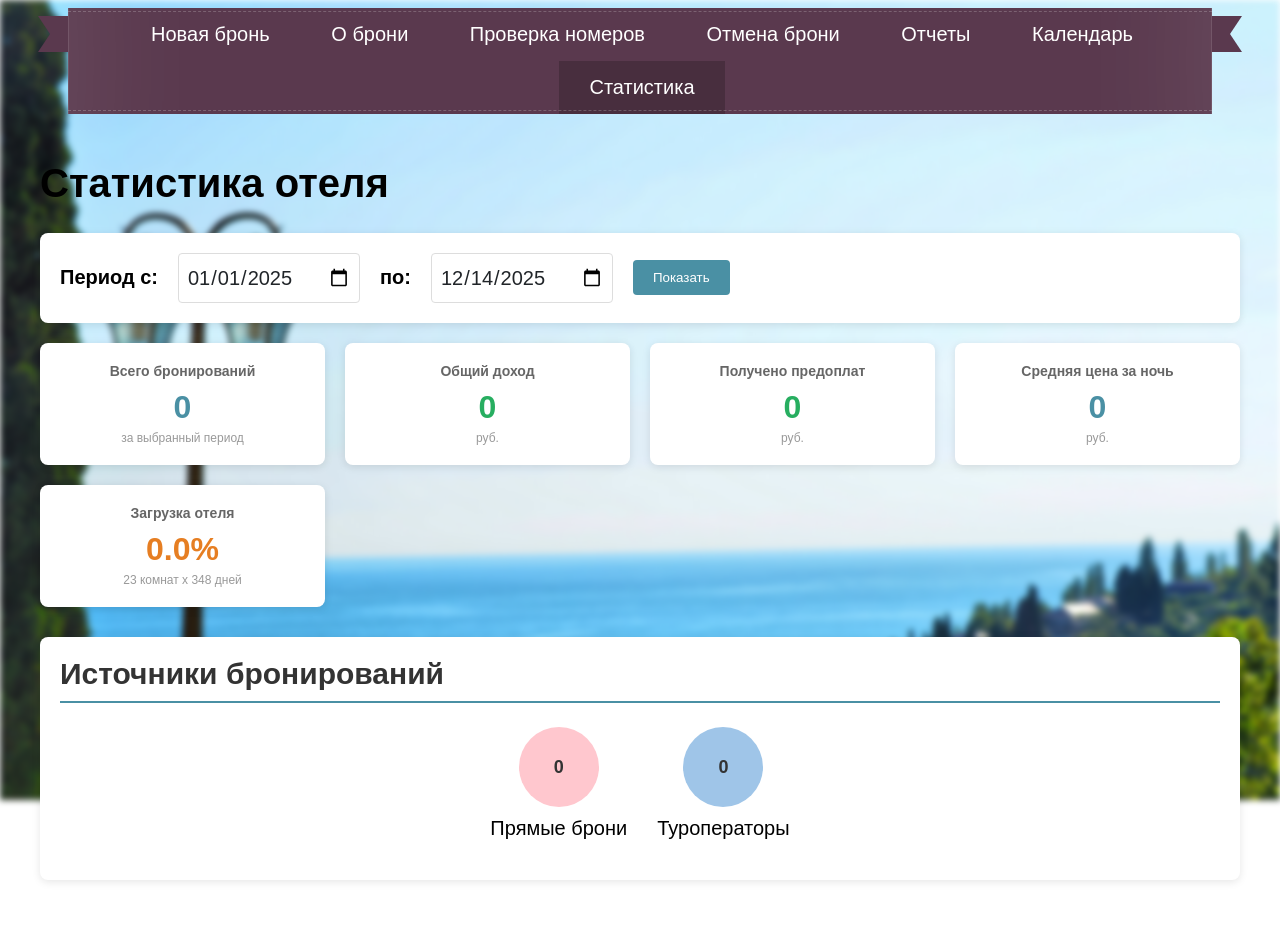
After one commit to LChrist7/LHotel, a Flask app: page /stats in a window 1280 px wide. The commit adds this page. Run offline with Flask 2, Linux system fonts and the light colour scheme; data comes from the database, SQL or seed files in the repository.

Commit message:
feat: добавлена страница статистики отеля
- Новая страница /stats с аналитикой
- Общее количество бронирований и доход за период
- Процент загрузки отеля
- Соотношение прямых броней и туроператоров
- Топ популярных комнат
- Статистика по месяцам

```diff
--- a/main.py
+++ b/main.py
@@ -291,6 +291,27 @@ def index():
         return render_template('index.html')
 
 
+@app.route("/stats", methods=["GET", "POST"])
+def stats():
+    today = date.today()
+    # По умолчанию статистика за текущий год
+    if request.method == 'POST':
+        start_date = request.form.get('start_date', f'{today.year}-01-01')
+        end_date = request.form.get('end_date', str(today))
+    else:
+        start_date = request.args.get('start_date', f'{today.year}-01-01')
+        end_date = request.args.get('end_date', str(today))
+
+    db = get_db()
+    dbase = DBSQL.DBSQL(db)
+    statistics = dbase.get_statistics(start_date, end_date)
+
+    return render_template('stats.html',
+                           stats=statistics,
+                           start_date=start_date,
+                           end_date=end_date)
+
+
 @app.route("/calendar", methods=["GET", "POST"])
 def calendar():
     today = date.today()
--- a/templates/calendar.html
+++ b/templates/calendar.html
@@ -115,6 +115,7 @@
                 <li><a href="/cancel">Отмена брони</a></li>
                 <li><a href="/check">Отчеты</a></li>
                 <li><a href="/calendar" class="current">Календарь</a></li>
+                <li><a href="/stats">Статистика</a></li>
             </ul>
         </nav>
 
--- a/templates/cancel.html
+++ b/templates/cancel.html
@@ -16,6 +16,7 @@
                 <li><a href="/cancel" class="current">Отмена брони</a></li>
                 <li><a href="/check">Отчеты</a></li>
                 <li><a href="/calendar">Календарь</a></li>
+                <li><a href="/stats">Статистика</a></li>
             </ul>
         </nav>
         <div class="divcancel">
--- a/templates/change.html
+++ b/templates/change.html
@@ -27,6 +27,7 @@
                 <li><a href="/cancel">Отмена брони</a></li>
                 <li><a href="/check">Отчеты</a></li>
                 <li><a href="/calendar">Календарь</a></li>
+                <li><a href="/stats">Статистика</a></li>
             </ul>
         </nav>
         <h1 class="h1new">О бронировании</h1>
--- a/templates/check.html
+++ b/templates/check.html
@@ -16,6 +16,7 @@
                 <li><a href="/cancel">Отмена брони</a></li>
                 <li><a href="/check" class="current">Отчеты</a></li>
                 <li><a href="/calendar">Календарь</a></li>
+                <li><a href="/stats">Статистика</a></li>
             </ul>
         </nav>
         <div class="divcheck">
--- a/templates/index.html
+++ b/templates/index.html
@@ -27,6 +27,7 @@
                 <li><a href="/cancel">Отмена брони</a></li>
                 <li><a href="/check">Отчеты</a></li>
                 <li><a href="/calendar">Календарь</a></li>
+                <li><a href="/stats">Статистика</a></li>
             </ul>
         </nav>
         <h1 class="h1new">Новое бронирование</h1>
--- a/templates/search.html
+++ b/templates/search.html
@@ -16,6 +16,7 @@
                 <li><a href="/cancel">Отмена брони</a></li>
                 <li><a href="/check">Отчеты</a></li>
                 <li><a href="/calendar">Календарь</a></li>
+                <li><a href="/stats">Статистика</a></li>
             </ul>
         </nav>
         <div class="divsearch">
--- /dev/null
+++ b/templates/stats.html
@@ -0,0 +1,279 @@
+<!DOCTYPE html>
+<html>
+    <head>
+        <link type="text/css" href="{{url_for('static', filename='css/styles.css')}}" rel="stylesheet">
+        <title>Статистика - Отель</title>
+        <style>
+            .stats-container {
+                padding: 20px;
+                max-width: 1200px;
+                margin: 0 auto;
+            }
+            .stats-form {
+                background: white;
+                padding: 20px;
+                border-radius: 8px;
+                box-shadow: 0 2px 8px rgba(0,0,0,0.1);
+                margin-bottom: 20px;
+                display: flex;
+                gap: 20px;
+                align-items: center;
+                flex-wrap: wrap;
+            }
+            .stats-form label {
+                font-weight: bold;
+            }
+            .stats-form input[type="date"] {
+                padding: 8px;
+                border: 1px solid #ddd;
+                border-radius: 4px;
+            }
+            .stats-form button {
+                padding: 10px 20px;
+                background: #4a90a4;
+                color: white;
+                border: none;
+                border-radius: 4px;
+                cursor: pointer;
+            }
+            .stats-form button:hover {
+                background: #3a7a94;
+            }
+            .stats-grid {
+                display: grid;
+                grid-template-columns: repeat(auto-fit, minmax(250px, 1fr));
+                gap: 20px;
+                margin-bottom: 30px;
+            }
+            .stat-card {
+                background: white;
+                padding: 20px;
+                border-radius: 8px;
+                box-shadow: 0 2px 8px rgba(0,0,0,0.1);
+                text-align: center;
+            }
+            .stat-card h3 {
+                margin: 0 0 10px 0;
+                color: #666;
+                font-size: 14px;
+            }
+            .stat-card .value {
+                font-size: 32px;
+                font-weight: bold;
+                color: #4a90a4;
+            }
+            .stat-card .value.revenue {
+                color: #27ae60;
+            }
+            .stat-card .value.occupancy {
+                color: #e67e22;
+            }
+            .stat-card .subtitle {
+                font-size: 12px;
+                color: #999;
+                margin-top: 5px;
+            }
+            .stats-section {
+                background: white;
+                padding: 20px;
+                border-radius: 8px;
+                box-shadow: 0 2px 8px rgba(0,0,0,0.1);
+                margin-bottom: 20px;
+            }
+            .stats-section h2 {
+                margin-top: 0;
+                color: #333;
+                border-bottom: 2px solid #4a90a4;
+                padding-bottom: 10px;
+            }
+            .stats-table {
+                width: 100%;
+                border-collapse: collapse;
+            }
+            .stats-table th, .stats-table td {
+                padding: 12px;
+                text-align: left;
+                border-bottom: 1px solid #eee;
+            }
+            .stats-table th {
+                background: #f5f5f5;
+                font-weight: bold;
+            }
+            .stats-table tr:hover {
+                background: #f9f9f9;
+            }
+            .bar-chart {
+                display: flex;
+                align-items: center;
+                gap: 10px;
+                margin: 5px 0;
+            }
+            .bar {
+                height: 24px;
+                background: #4a90a4;
+                border-radius: 4px;
+                min-width: 5px;
+            }
+            .bar.tour {
+                background: #9FC5E8;
+            }
+            .bar.direct {
+                background: #FFC7CE;
+            }
+            .pie-chart {
+                display: flex;
+                justify-content: center;
+                gap: 30px;
+                margin: 20px 0;
+            }
+            .pie-segment {
+                text-align: center;
+            }
+            .pie-segment .circle {
+                width: 80px;
+                height: 80px;
+                border-radius: 50%;
+                display: flex;
+                align-items: center;
+                justify-content: center;
+                color: white;
+                font-weight: bold;
+                font-size: 18px;
+                margin: 0 auto 10px;
+            }
+            .pie-segment .circle.direct {
+                background: #FFC7CE;
+                color: #333;
+            }
+            .pie-segment .circle.tour {
+                background: #9FC5E8;
+                color: #333;
+            }
+        </style>
+    </head>
+    <body>
+        <div class="bg-ex-blur">
+            <div class="img-blur"></div>
+        </div>
+        <nav class="top-menu">
+            <ul class="menu-main">
+                <li><a href="/">Новая бронь</a></li>
+                <li><a href="/change">О брони</a></li>
+                <li><a href="/search">Проверка номеров</a></li>
+                <li><a href="/cancel">Отмена брони</a></li>
+                <li><a href="/check">Отчеты</a></li>
+                <li><a href="/calendar">Календарь</a></li>
+                <li><a href="/stats" class="current">Статистика</a></li>
+            </ul>
+        </nav>
+
+        <div class="stats-container">
+            <h1>Статистика отеля</h1>
+
+            <form class="stats-form" method="post" action="/stats">
+                <label>Период с:</label>
+                <input type="date" name="start_date" value="{{ start_date }}">
+                <label>по:</label>
+                <input type="date" name="end_date" value="{{ end_date }}">
+                <button type="submit">Показать</button>
+            </form>
+
+            {% if stats %}
+            <div class="stats-grid">
+                <div class="stat-card">
+                    <h3>Всего бронирований</h3>
+                    <div class="value">{{ stats.total_bookings }}</div>
+                    <div class="subtitle">за выбранный период</div>
+                </div>
+                <div class="stat-card">
+                    <h3>Общий доход</h3>
+                    <div class="value revenue">{{ "{:,.0f}".format(stats.total_revenue) }}</div>
+                    <div class="subtitle">руб.</div>
+                </div>
+                <div class="stat-card">
+                    <h3>Получено предоплат</h3>
+                    <div class="value revenue">{{ "{:,.0f}".format(stats.total_prepaid) }}</div>
+                    <div class="subtitle">руб.</div>
+                </div>
+                <div class="stat-card">
+                    <h3>Средняя цена за ночь</h3>
+                    <div class="value">{{ "{:,.0f}".format(stats.avg_price) }}</div>
+                    <div class="subtitle">руб.</div>
+                </div>
+                <div class="stat-card">
+                    <h3>Загрузка отеля</h3>
+                    <div class="value occupancy">{{ stats.occupancy }}%</div>
+                    <div class="subtitle">{{ stats.total_rooms }} комнат x {{ stats.total_days }} дней</div>
+                </div>
+            </div>
+
+            <div class="stats-section">
+                <h2>Источники бронирований</h2>
+                <div class="pie-chart">
+                    <div class="pie-segment">
+                        <div class="circle direct">{{ stats.direct_bookings }}</div>
+                        <div>Прямые брони</div>
+                    </div>
+                    <div class="pie-segment">
+                        <div class="circle tour">{{ stats.tour_bookings }}</div>
+                        <div>Туроператоры</div>
+                    </div>
+                </div>
+            </div>
+
+            {% if stats.top_rooms %}
+            <div class="stats-section">
+                <h2>Популярные комнаты</h2>
+                <table class="stats-table">
+                    <thead>
+                        <tr>
+                            <th>Комната</th>
+                            <th>Бронирований</th>
+                            <th>Доход</th>
+                        </tr>
+                    </thead>
+                    <tbody>
+                        {% for room in stats.top_rooms %}
+                        <tr>
+                            <td><strong>{{ room.room }}</strong></td>
+                            <td>{{ room.count }}</td>
+                            <td>{{ "{:,.0f}".format(room.revenue or 0) }} руб.</td>
+                        </tr>
+                        {% endfor %}
+                    </tbody>
+                </table>
+            </div>
+            {% endif %}
+
+            {% if stats.monthly %}
+            <div class="stats-section">
+                <h2>По месяцам</h2>
+                <table class="stats-table">
+                    <thead>
+                        <tr>
+                            <th>Месяц</th>
+                            <th>Бронирований</th>
+                            <th>Доход</th>
+                        </tr>
+                    </thead>
+                    <tbody>
+                        {% for m in stats.monthly %}
+                        <tr>
+                            <td><strong>{{ m.month }}</strong></td>
+                            <td>{{ m.bookings }}</td>
+                            <td>{{ "{:,.0f}".format(m.revenue or 0) }} руб.</td>
+                        </tr>
+                        {% endfor %}
+                    </tbody>
+                </table>
+            </div>
+            {% endif %}
+
+            {% else %}
+            <div class="stats-section">
+                <p>Нет данных для отображения. Выберите период.</p>
+            </div>
+            {% endif %}
+        </div>
+    </body>
+</html>
```
Also changed, not shown: DBSQL.py (+91 -0 lines).
